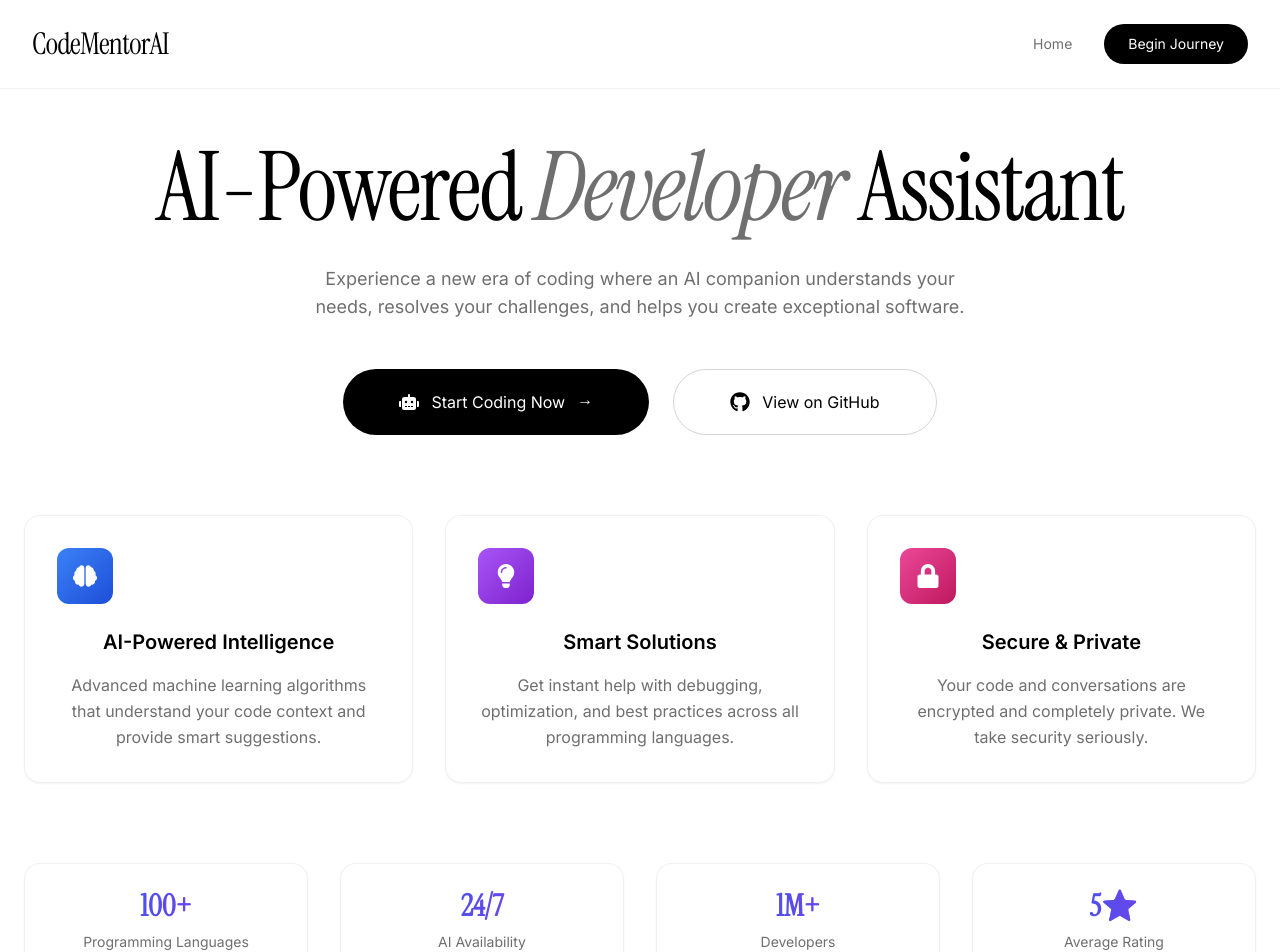
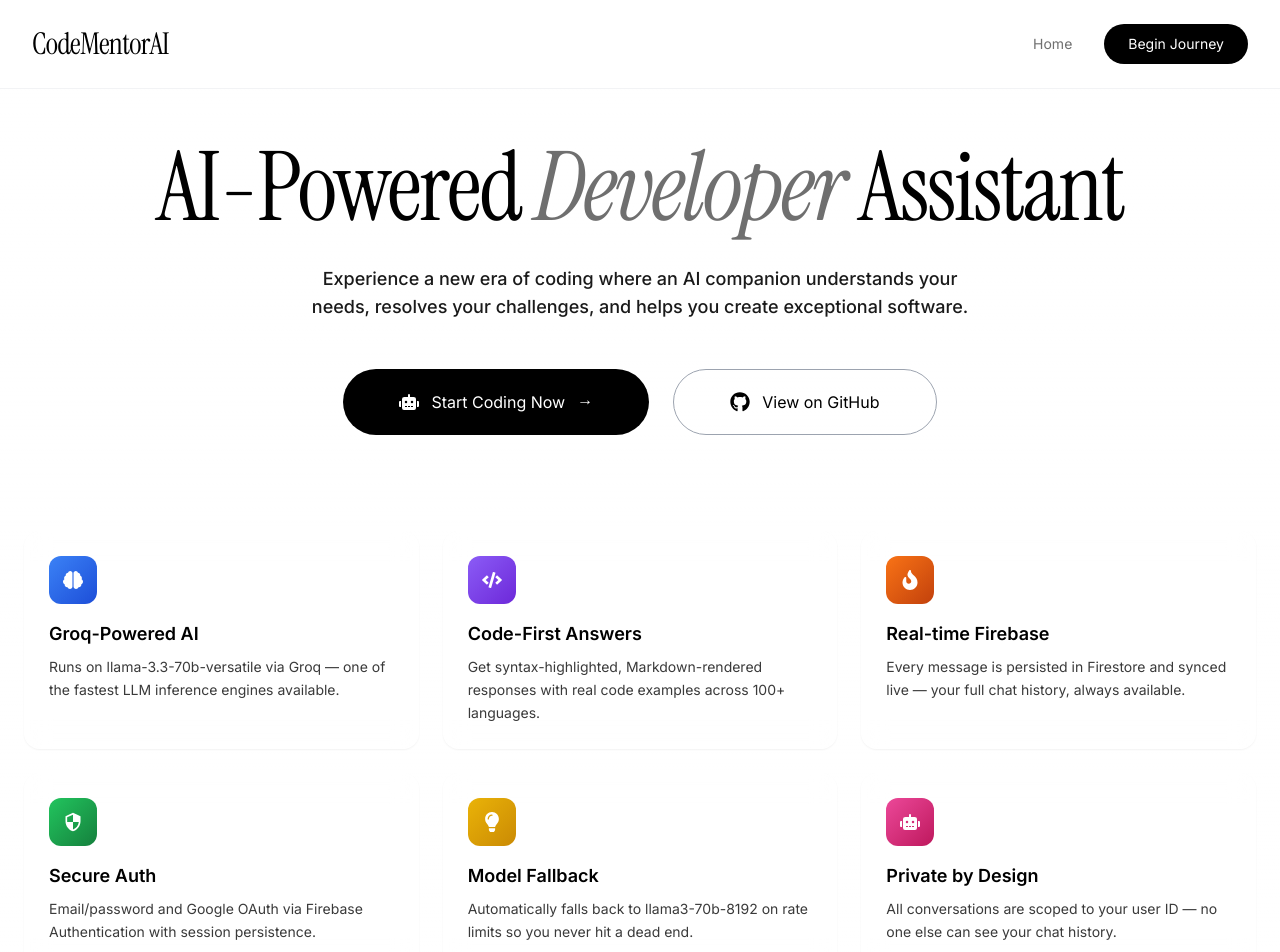
Before and after one commit to TejaNaik15/CodeMentorAI, a React (Vite) app: page / in a window 1280 px wide. Shown: the top 952 px of the page. Built offline with nearby package versions, Linux system fonts and the light colour scheme; no server answers.

Commit message:
feat: update homepage cards, improve text visibility and video transparency

```diff
--- a/src/components/Home.jsx
+++ b/src/components/Home.jsx
@@ -1,5 +1,6 @@
 import { useNavigate } from "react-router-dom";
-import { FaRobot, FaLock, FaGithub, FaLightbulb, FaBrain } from "react-icons/fa";
+import { FaRobot, FaGithub, FaLightbulb, FaBrain, FaFire, FaCode } from "react-icons/fa";
+import { MdSecurity } from "react-icons/md";
 import { motion } from "framer-motion";
 import VideoBackground from "./VideoBackground";
 
@@ -8,28 +9,14 @@ function Landing() {
 
   const containerVariants = {
     hidden: { opacity: 0 },
-    visible: {
-      opacity: 1,
-      transition: {
-        staggerChildren: 0.2,
-      },
-    },
-  };
-
-  const itemVariants = {
-    hidden: { y: 20, opacity: 0 },
-    visible: {
-      y: 0,
-      opacity: 1,
-      transition: {
-        duration: 0.5,
-      },
-    },
+    visible: { opacity: 1, transition: { staggerChildren: 0.2 } },
   };
 
   return (
     <VideoBackground>
-      <div className="container mx-auto px-6 text-center" style={{ paddingTop: 'calc(8rem - 75px)', paddingBottom: '10rem' }}>
+      <div className="container mx-auto px-6 text-center" style={{ paddingTop: 'calc(8rem - 75px)', paddingBottom: '6rem' }}>
+
+        {/* Hero */}
         <motion.div
           variants={containerVariants}
           initial="hidden"
@@ -38,11 +25,7 @@ function Landing() {
         >
           <h1
             className="animate-fade-rise max-w-5xl font-normal text-5xl sm:text-7xl md:text-8xl text-[#000000]"
-            style={{
-              fontFamily: "'Instrument Serif', serif",
-              lineHeight: 0.95,
-              letterSpacing: '-2.46px',
-            }}
+            style={{ fontFamily: "'Instrument Serif', serif", lineHeight: 0.95, letterSpacing: '-2.46px' }}
           >
             AI-Powered{' '}
             <em className="italic" style={{ color: '#6F6F6F' }}>Developer</em>{' '}
@@ -50,8 +33,12 @@ function Landing() {
           </h1>
 
           <p
-            className="animate-fade-rise-delay text-base sm:text-lg max-w-2xl mt-8 leading-relaxed"
-            style={{ color: '#6F6F6F', fontFamily: "'Inter', sans-serif" }}
+            className="animate-fade-rise-delay text-base sm:text-lg max-w-2xl mt-8 leading-relaxed font-medium"
+            style={{
+              color: '#1a1a1a',
+              fontFamily: "'Inter', sans-serif",
+              textShadow: '0 1px 8px rgba(255,255,255,0.9)',
+            }}
           >
             Experience a new era of coding where an AI companion understands your needs, resolves your challenges, and helps you create exceptional software.
           </p>
@@ -70,7 +57,7 @@ function Landing() {
               href="https://github.com/TejaNaik15/CodeMentorAI"
               target="_blank"
               rel="noopener noreferrer"
-              className="rounded-full px-14 py-5 text-base flex items-center gap-3 hover:scale-[1.03] transition-transform duration-200 border border-gray-300"
+              className="rounded-full px-14 py-5 text-base flex items-center gap-3 hover:scale-[1.03] transition-transform duration-200 border border-gray-400 bg-white/30 backdrop-blur-sm"
               style={{ color: '#000000', fontFamily: "'Inter', sans-serif" }}
             >
               <FaGithub className="text-xl" />
@@ -79,43 +66,62 @@ function Landing() {
           </div>
         </motion.div>
 
+        {/* Feature Cards — minimal so video shows through */}
         <motion.div
           variants={containerVariants}
           initial="hidden"
           animate="visible"
-          className="grid md:grid-cols-3 gap-8 mt-20"
+          className="grid md:grid-cols-3 gap-6 mt-24"
         >
           <FeatureCard
             icon={<FaBrain />}
-            title="AI-Powered Intelligence"
-            description="Advanced machine learning algorithms that understand your code context and provide smart suggestions."
+            title="Groq-Powered AI"
+            description="Runs on llama-3.3-70b-versatile via Groq — one of the fastest LLM inference engines available."
             gradient="from-blue-500 to-blue-700"
           />
           <FeatureCard
-            icon={<FaLightbulb />}
-            title="Smart Solutions"
-            description="Get instant help with debugging, optimization, and best practices across all programming languages."
-            gradient="from-purple-500 to-purple-700"
+            icon={<FaCode />}
+            title="Code-First Answers"
+            description="Get syntax-highlighted, Markdown-rendered responses with real code examples across 100+ languages."
+            gradient="from-violet-500 to-violet-700"
           />
           <FeatureCard
-            icon={<FaLock />}
-            title="Secure & Private"
-            description="Your code and conversations are encrypted and completely private. We take security seriously."
+            icon={<FaFire />}
+            title="Real-time Firebase"
+            description="Every message is persisted in Firestore and synced live — your full chat history, always available."
+            gradient="from-orange-500 to-orange-700"
+          />
+          <FeatureCard
+            icon={<MdSecurity />}
+            title="Secure Auth"
+            description="Email/password and Google OAuth via Firebase Authentication with session persistence."
+            gradient="from-green-500 to-green-700"
+          />
+          <FeatureCard
+            icon={<FaLightbulb />}
+            title="Model Fallback"
+            description="Automatically falls back to llama3-70b-8192 on rate limits so you never hit a dead end."
+            gradient="from-yellow-500 to-yellow-600"
+          />
+          <FeatureCard
+            icon={<FaRobot />}
+            title="Private by Design"
+            description="All conversations are scoped to your user ID — no one else can see your chat history."
             gradient="from-pink-500 to-pink-700"
           />
         </motion.div>
 
-
+        {/* Stats */}
         <motion.div
           variants={containerVariants}
           initial="hidden"
           animate="visible"
-          className="mt-20 grid grid-cols-2 md:grid-cols-4 gap-8"
+          className="mt-16 grid grid-cols-2 md:grid-cols-4 gap-6"
         >
           <StatCard number="100+" label="Programming Languages" />
           <StatCard number="24/7" label="AI Availability" />
-          <StatCard number="1M+" label="Developers" />
-          <StatCard number="5⭐" label="Average Rating" />
+          <StatCard number="⚡ Fast" label="Groq Inference" />
+          <StatCard number="🔒" label="Private & Secure" />
         </motion.div>
       </div>
     </VideoBackground>
@@ -125,16 +131,14 @@ function Landing() {
 function FeatureCard({ icon, title, description, gradient }) {
   return (
     <motion.div
-      whileHover={{ y: -5 }}
-      className={`bg-white/60 backdrop-blur-lg p-8 rounded-2xl border border-gray-200/60
-                hover:border-gray-300 transition-all duration-300 group shadow-sm`}
+      whileHover={{ y: -4 }}
+      className="bg-white/30 backdrop-blur-md p-6 rounded-2xl border border-white/40 hover:bg-white/40 transition-all duration-300 group shadow-sm text-left"
     >
-      <div className={`w-14 h-14 bg-gradient-to-br ${gradient} rounded-xl flex items-center justify-center
-                    transform group-hover:scale-110 transition-transform duration-300`}>
-        <div className="text-white text-2xl">{icon}</div>
+      <div className={`w-12 h-12 bg-gradient-to-br ${gradient} rounded-xl flex items-center justify-center transform group-hover:scale-110 transition-transform duration-300`}>
+        <div className="text-white text-xl">{icon}</div>
       </div>
-      <h3 className="text-[#000000] text-xl font-semibold mt-6 mb-4" style={{ fontFamily: "'Inter', sans-serif" }}>{title}</h3>
-      <p className="text-[#6F6F6F] leading-relaxed" style={{ fontFamily: "'Inter', sans-serif" }}>{description}</p>
+      <h3 className="text-[#000000] text-lg font-semibold mt-4 mb-2" style={{ fontFamily: "'Inter', sans-serif" }}>{title}</h3>
+      <p className="text-[#3a3a3a] text-sm leading-relaxed" style={{ fontFamily: "'Inter', sans-serif" }}>{description}</p>
     </motion.div>
   );
 }
@@ -143,13 +147,13 @@ function StatCard({ number, label }) {
   return (
     <motion.div
       whileHover={{ scale: 1.05 }}
-      className="text-center p-6 bg-white/60 backdrop-blur-lg rounded-2xl border border-gray-200/60 shadow-sm"
+      className="text-center p-5 bg-white/30 backdrop-blur-md rounded-2xl border border-white/40 shadow-sm"
     >
-      <div className="text-3xl font-bold bg-gradient-to-r from-blue-600 to-purple-600 text-transparent bg-clip-text mb-2"
+      <div className="text-2xl font-bold bg-gradient-to-r from-blue-600 to-purple-600 text-transparent bg-clip-text mb-1"
         style={{ fontFamily: "'Instrument Serif', serif" }}>
         {number}
       </div>
-      <div className="text-[#6F6F6F] text-sm" style={{ fontFamily: "'Inter', sans-serif" }}>{label}</div>
+      <div className="text-[#3a3a3a] text-sm font-medium" style={{ fontFamily: "'Inter', sans-serif" }}>{label}</div>
     </motion.div>
   );
 }
```
